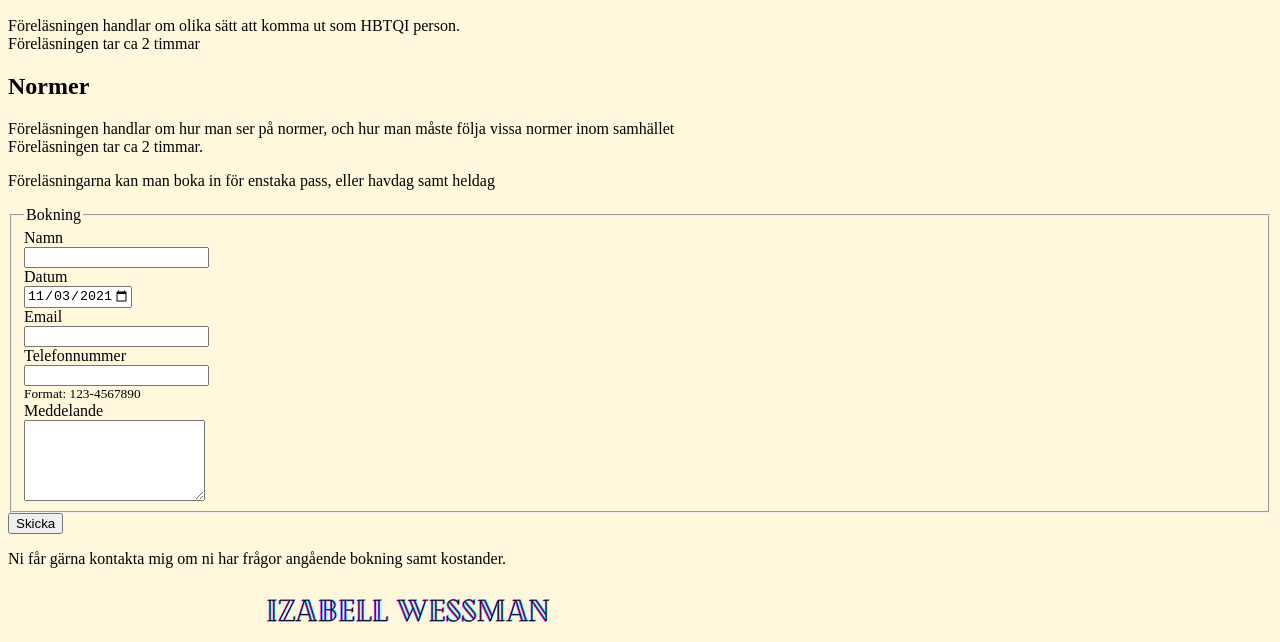
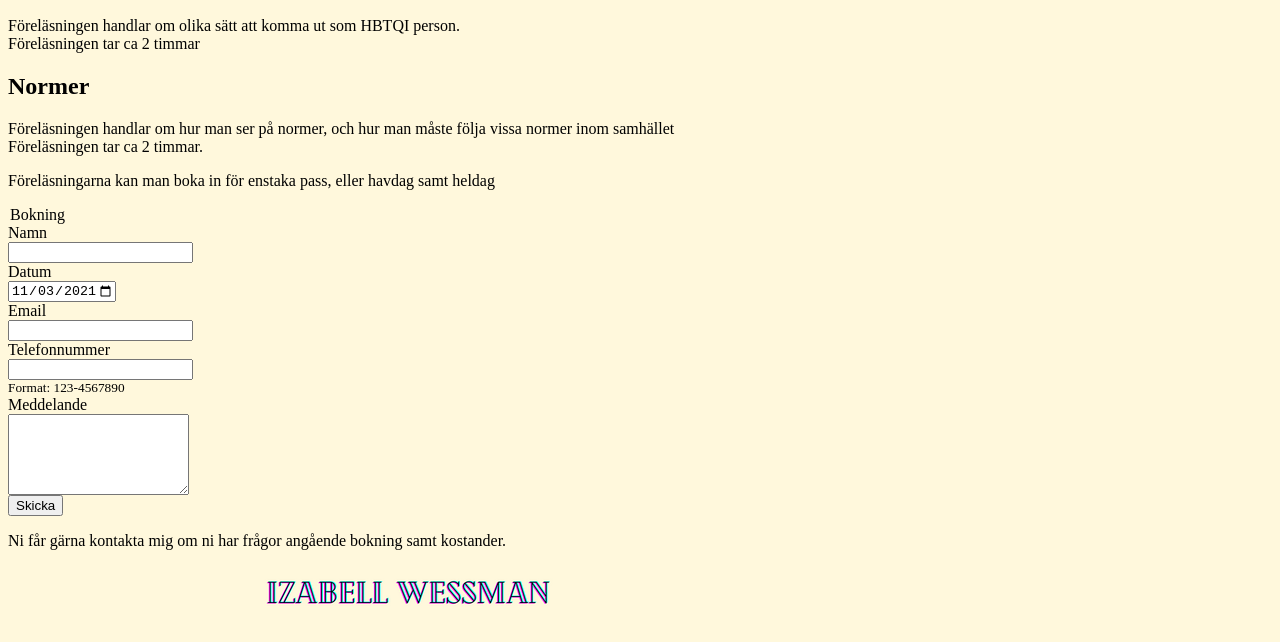
Before and after one commit to vuxcode/we1-project-Izabellw, a plain HTML site: page bokning.html in a window 1280 px wide. Shown: the part 168-810 px from the top of the page. Drawn offline with Linux system fonts and the light colour scheme.

Commit message:
added margin and padding information to the booking css

```diff
--- a/bokning.html
+++ b/bokning.html
@@ -20,20 +20,31 @@
         overflow: hidden;
         padding: 0;
       }
-      li {
+    li {
         float: left;
       }
-      li a {
+    li a {
         display: block;
         color: black;
         padding: 16px;
         text-align: center;
         text-decoration: none;
       }
-      li a:hover {
+    li a:hover {
         background-color: white;
       }
-
+    fieldset {
+      padding-top: 0px;
+      padding-right: 0px;
+      border-top-width: 0px;
+      border-right-width: 0px;
+      margin-right: 0px;
+      padding-bottom: 0px;
+      padding-left: 0px;
+      border-left-width: 0px;
+      margin-left: 0px;
+      border-bottom-width: 0px;
+    }
     </style>
 </head>
 <body>
```
Also changed, not shown: kontakt.html (+1 -1 lines).
